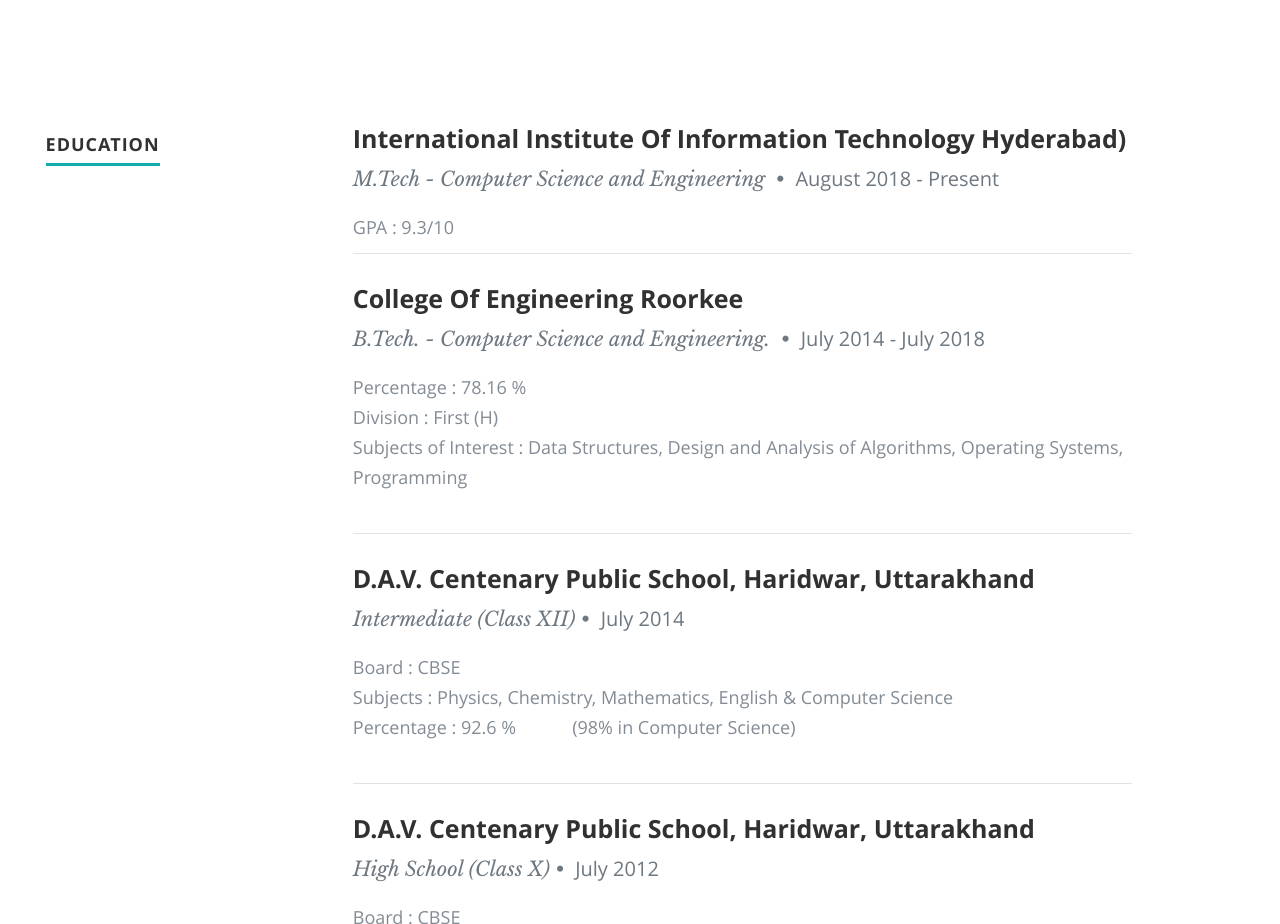
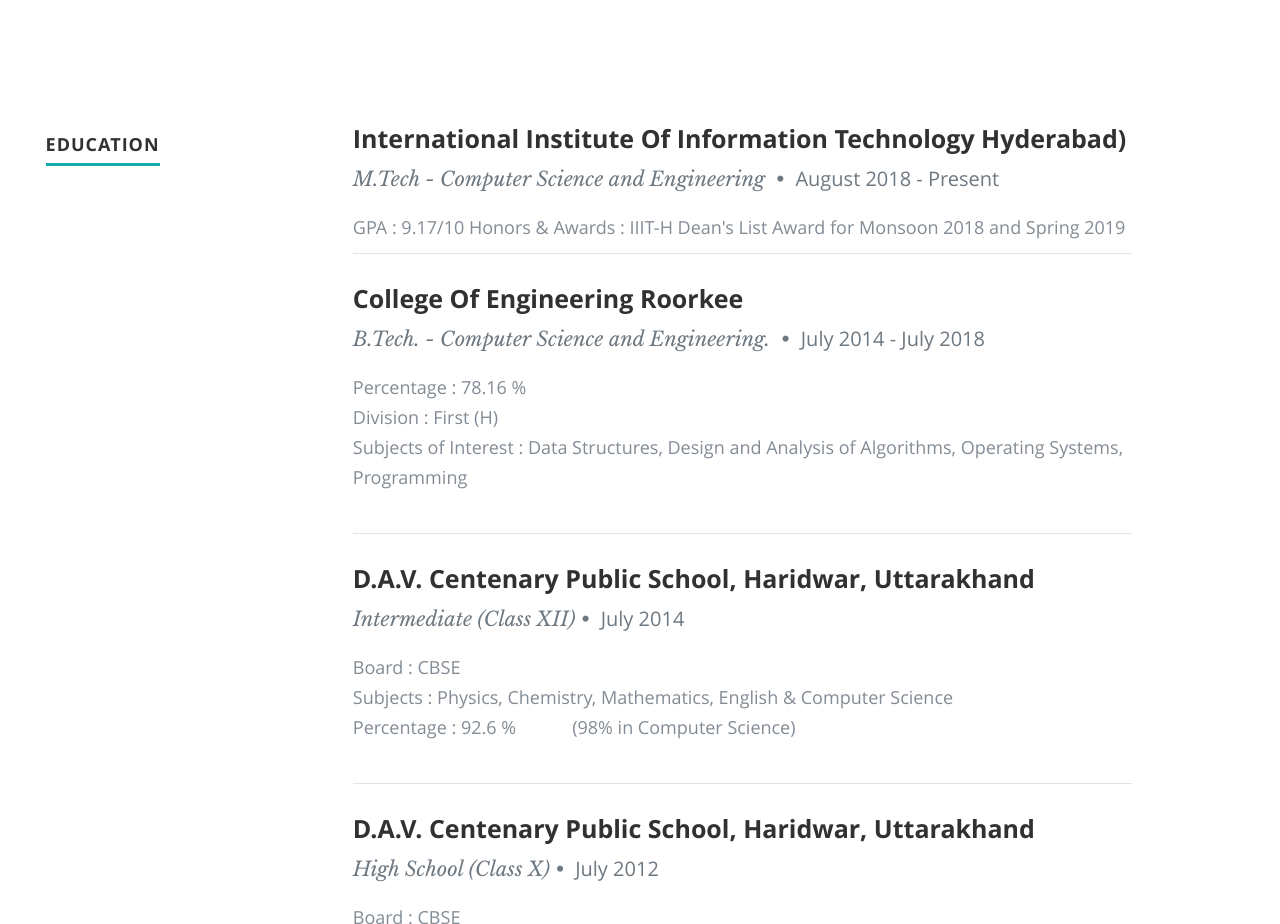
Before and after one commit to tarpitsahu/tarpitsahu.github.io, a plain HTML site: page index.html in a window 1280 px wide. Shown: the part 3720-4644 px from the top of the page. Drawn offline with nearby package versions, Linux system fonts and the light colour scheme.

Commit message:
Update index.html

```diff
--- a/index.html
+++ b/index.html
@@ -332,8 +332,8 @@
 
                   <h3>International Institute Of Information Technology Hyderabad)</h3>
                   <p class="info">M.Tech - Computer Science and Engineering <span>&bull;</span> <em class="date">August 2018 - Present</em></p>
-                  GPA : 9.3/10
-
+                  GPA : 9.17/10
+                  Honors & Awards : IIIT-H Dean's List Award for Monsoon 2018 and Spring 2019
 
                </div>
 
```
